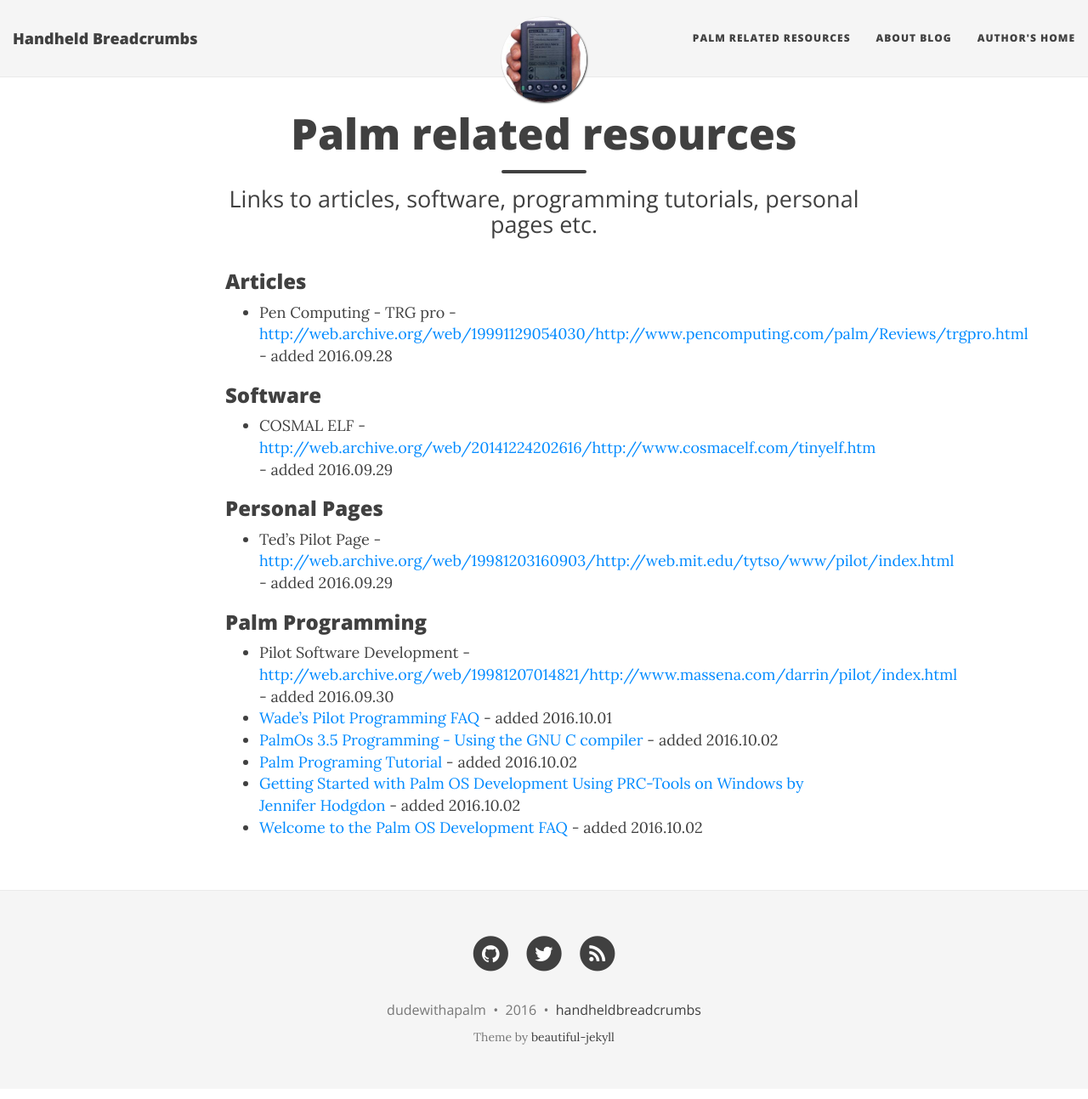
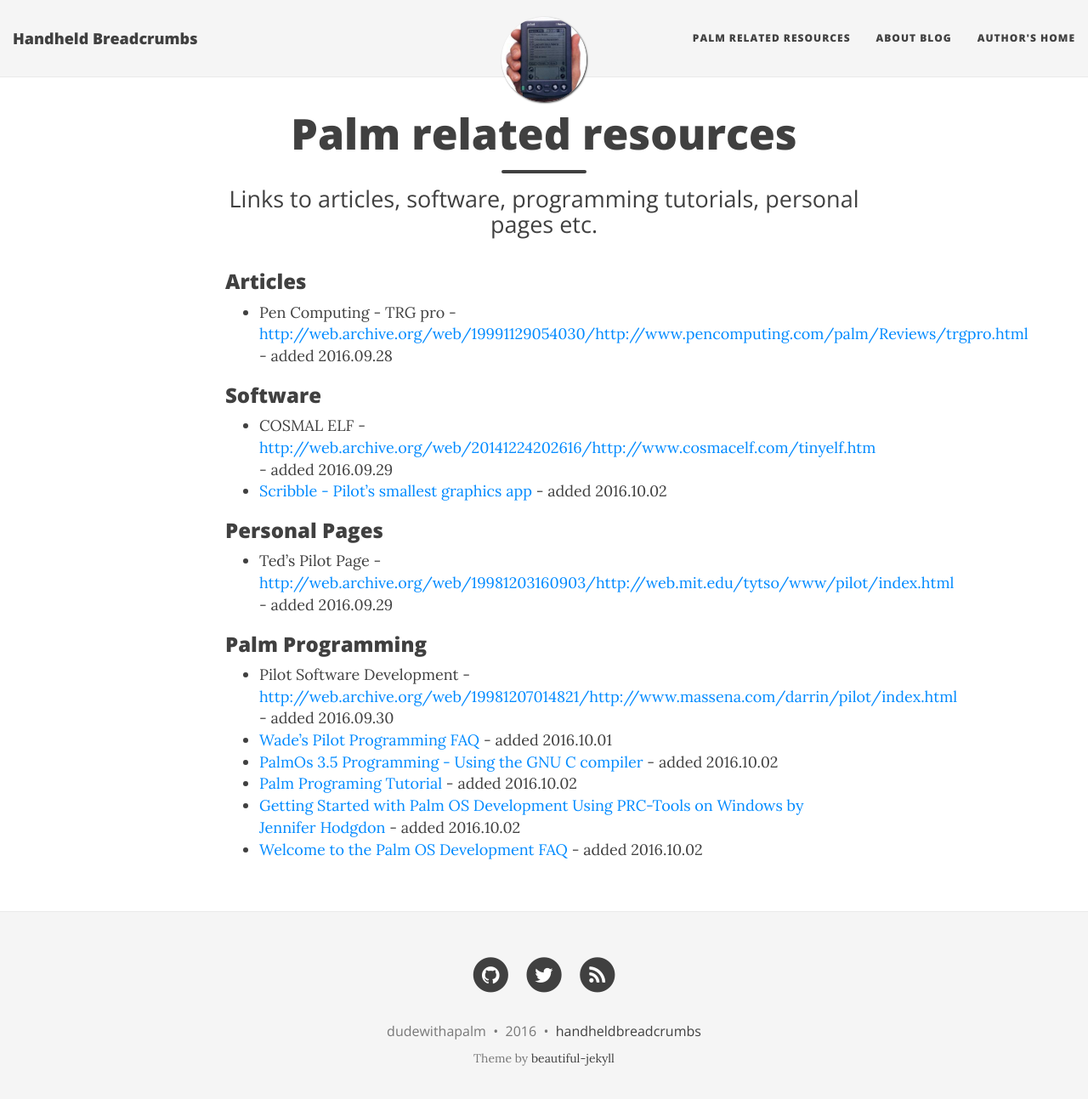
Before and after one commit to handheldbreadcrumbs/handheldbreadcrumbs.github.io, a Jekyll site: the page built from palmresources.md, in a window 1280 px wide and 1306 px high. Shown: the top 1293 px of the window at 85% size. Built offline with Jekyll 4.4.1, drawn with Linux system fonts in a browser that asks for light colours; nearby versions of some CDN libraries.

Commit message:
added new software

```diff
--- a/palmresources.md
+++ b/palmresources.md
@@ -10,6 +10,7 @@
 
 ### Software
 * COSMAL ELF - [http://web.archive.org/web/20141224202616/http://www.cosmacelf.com/tinyelf.htm](http://web.archive.org/web/20141224202616/http://www.cosmacelf.com/tinyelf.htm){:target="_blank"} - added 2016.09.29
+* [Scribble - Pilot's smallest graphics app](http://web.archive.org/web/19981205214849/http://www.iosphere.net/~howlett/pilot/scribble.html){:target="_blank"} - added 2016.10.02
 
 ### Personal Pages
 * Ted's Pilot Page - [http://web.archive.org/web/19981203160903/http://web.mit.edu/tytso/www/pilot/index.html](http://web.archive.org/web/19981203160903/http://web.mit.edu/tytso/www/pilot/index.html){:target="_blank"} - added 2016.09.29
```
